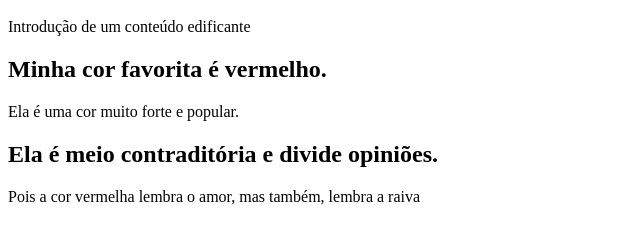
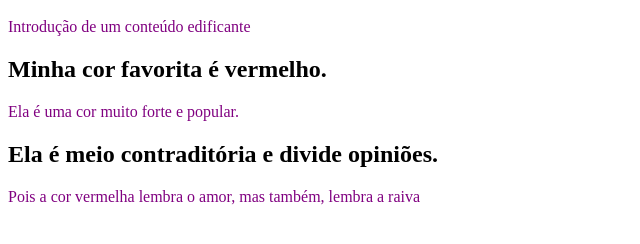
Before and after one commit to MarieAlcantara/Css-styles-, a plain HTML site: page Index.HTML in a window 1280 px wide. Shown: the part 48-292 px from the top of the page, without its empty margins (0-640 px from the left). Drawn offline with Linux system fonts and the light colour scheme.

Commit message:
Update Index.HTML

```diff
--- a/Index.HTML
+++ b/Index.HTML
@@ -6,6 +6,7 @@
     body{font-family: SamsungOne;}
     h1, h2{ color: red; font-family:SamsungOne; }
     h2{color: black;}
+    p{color: purple; font-family: SamsungOne; }
   </style>
   <body>
     <h1>Falando do vermelho</h1>
```
